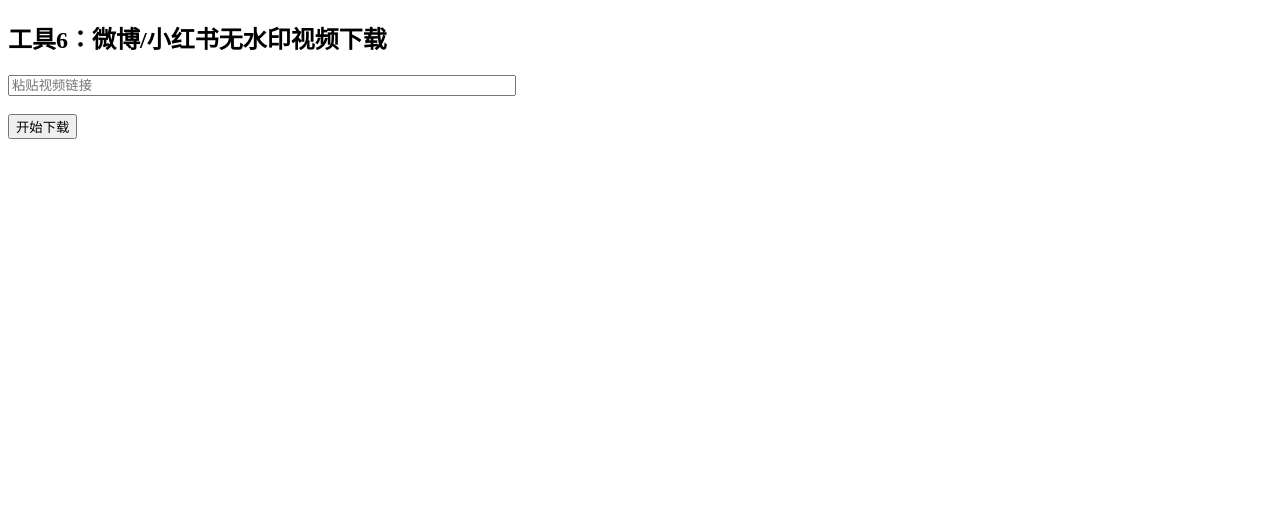
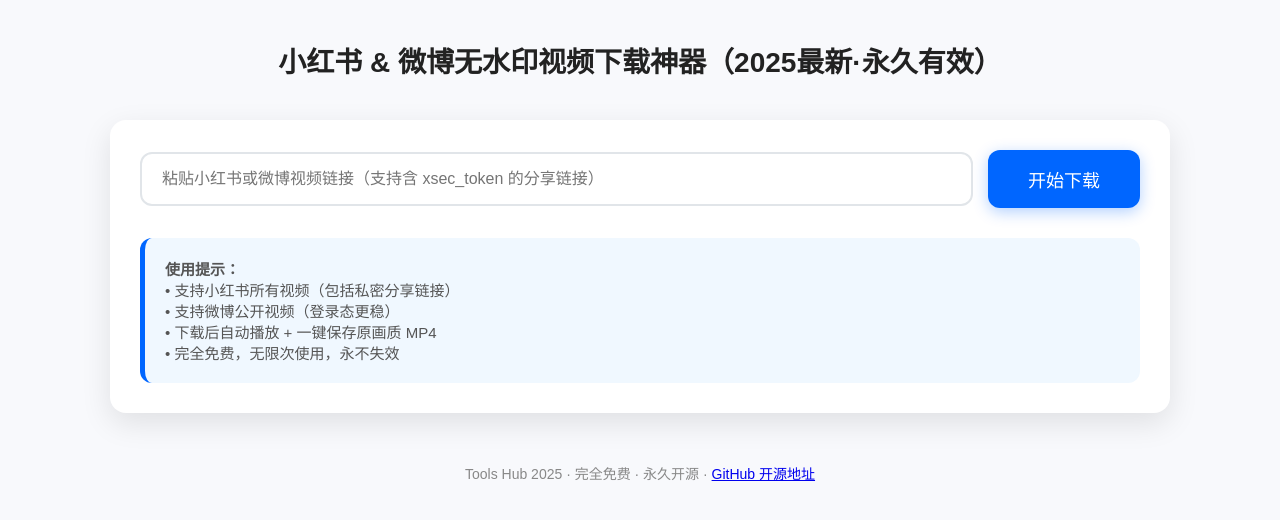
Before and after one commit to HRronaldo/tools-hub-2025, a FastAPI app: page /tool/6 in a window 1280 px wide. Shown: the top 520 px of the page. Run offline with FastAPI, Linux system fonts and the light colour scheme.

Commit message:
阶段性整理，增加 Manual

```diff
--- a/templates/tool6.html
+++ b/templates/tool6.html
@@ -1,37 +1,85 @@
 <!DOCTYPE html>
 <html>
-<head><title>微博/小红书无水印下载</title></head>
+<head>
+    <meta charset="utf-8">
+    <title>工具6：小红书/微博无水印视频下载（免费 · 永久有效）</title>
+    <style>
+        body {font-family:Arial,Helvetica,sans-serif;margin:0;padding:20px;background:#f8f9fc;color:#333;}
+        h1 {text-align:center;color:#222;margin:20px 0 40px;font-size:28px;}
+        .container {max-width:1000px;margin:0 auto;background:white;padding:30px;border-radius:16px;box-shadow:0 10px 30px rgba(0,0,0,0.1);}
+        .input-area {display:flex;gap:15px;margin-bottom:30px;align-items:center;}
+        input {flex:1;padding:16px 20px;font-size:16px;border:2px solid #e1e5e9;border-radius:12px;outline:none;transition:all 0.3s;}
+        input:focus {border-color:#0066ff;box-shadow:0 0 0 4px rgba(0,102,255,0.1);}
+        button {padding:16px 40px;background:#0066ff;color:white;border:none;border-radius:12px;font-size:18px;cursor:pointer;transition:all 0.2s;box-shadow:0 4px 15px rgba(0,102,255,0.3);}
+        button:hover {background:#0055cc;transform:translateY(-2px);}
+        button:active {transform:translateY(0);}
+        .video-container {text-align:center;margin:30px 0;background:#000;border-radius:16px;overflow:hidden;box-shadow:0 10px 30px rgba(0,0,0,0.2);}
+        video {max-width:100%;max-height:70vh;border-radius:16px;}
+        .download-btn {display:inline-block;margin:20px auto;padding:14px 36px;background:#00c853;color:white;border-radius:50px;font-size:18px;text-decoration:none;box-shadow:0 6px 20px rgba(0,200,83,0.4);transition:all 0.3s;}
+        .download-btn:hover {background:#00b140;transform:translateY(-3px);}
+        .tips {background:#f0f8ff;padding:20px;border-radius:12px;border-left:5px solid #0066ff;font-size:15px;color:#555;margin-top:30px;}
+        .footer {text-align:center;margin-top:50px;color:#888;font-size:14px;}
+    </style>
+</head>
 <body>
-<h2>工具6：微博/小红书无水印视频下载</h2>
-<form id="form">
-    <input type="text" id="url" placeholder="粘贴视频链接" style="width:500px"><br><br>
-    <button type="submit">开始下载</button>
-</form>
-<div id="result"></div>
+<h1>小红书 & 微博无水印视频下载神器（2025最新·永久有效）</h1>
+
+<div class="container">
+    <div class="input-area">
+        <input type="text" id="url" placeholder="粘贴小红书或微博视频链接（支持含 xsec_token 的分享链接）" value="">
+        <button onclick="download()">开始下载</button>
+    </div>
+
+    <div id="result"></div>
+
+    <div class="tips">
+        <strong>使用提示：</strong><br>
+        • 支持小红书所有视频（包括私密分享链接）<br>
+        • 支持微博公开视频（登录态更稳）<br>
+        • 下载后自动播放 + 一键保存原画质 MP4<br>
+        • 完全免费，无限次使用，永不失效
+    </div>
+</div>
+
+<div class="footer">
+    Tools Hub 2025 · 完全免费 · 永久开源 ·
+    <a href="https://github.com/HRronaldo/tools-hub-2025" target="_blank">GitHub 开源地址</a>
+</div>
 
 <script>
-document.getElementById('form').onsubmit = async (e) => {
-    e.preventDefault();
-    let url = document.getElementById('url').value;
-    let res = await fetch('/api/download', {
+async function download() {
+    const url = document.getElementById('url').value.trim();
+    if (!url) return alert('请先粘贴视频链接！');
+
+    const result = document.getElementById('result');
+    result.innerHTML = '<p style="text-align:center;color:#666;padding:40px;">解析中，请稍等...</p>';
+
+    const res = await fetch('/api/download', {
         method: 'POST',
         headers: {'Content-Type': 'application/x-www-form-urlencoded'},
         body: new URLSearchParams({'url': url})
     });
-    let data = await res.json();
-    let resultDiv = document.getElementById('result');
-    if(data.success) {
-        resultDiv.innerHTML = `<h3>${data.title}</h3>
-        <video src="${data.file}" controls style="max-width:100%; height:auto;" preload="metadata" onerror="console.error('Video load failed:', this.src); this.nextElementSibling.style.display='block';">
-            您的浏览器不支持视频播放。请直接下载。
-        </video>
-        <p style="color:red; display:none;">视频加载失败（网络/格式问题），请点击下载。</p>
-        <a href="${data.file}" download="${data.title}.mp4" style="display:block; margin-top:10px;">点击下载 MP4</a>`;
-        console.log('Video src:', data.file);  // 调试：浏览器 F12 检查路径
+    const data = await res.json();
+
+    if (data.success) {
+        result.innerHTML = `
+            <div class="video-container">
+                <video src="${data.file}" controls autoplay playsinline>
+                    您的浏览器不支持视频播放
+                </video>
+            </div>
+            <div style="text-align:center;">
+                <a href="${data.file}" download class="download-btn">
+                    点击下载 MP4（原画质）
+                </a>
+            </div>
+            <p style="text-align:center;color:#00c853;font-size:18px;margin-top:20px;">
+                下载成功！文件名：${data.title || '视频'}
+            </p>`;
     } else {
-        resultDiv.innerHTML = `<p style="color:red;">失败：${data.error}</p>`;
+        result.innerHTML = `<p style="color:red;text-align:center;">下载失败：${data.error}</p>`;
     }
-};
+}
 </script>
 </body>
 </html>
```
Also changed, not shown: README initial.md (added, +43 -0 lines), README.md, RTFM/tool-04-markdown-wechat/01-输入-markdown.png (added), RTFM/tool-04-markdown-wechat/02-点击转换.png (added), RTFM/tool-04-markdown-wechat/03-右键查看源代码.png (added), RTFM/tool-04-markdown-wechat/04-粘贴到公众号完美效果.png (added), RTFM/tool-04-markdown-wechat/README.md (added), RTFM/tool-06-video-downloader/01-粘贴链接.png (added), RTFM/tool-06-video-downloader/02-点击开始下载.png (added), RTFM/tool-06-video-downloader/03-视频播放和下载.png (added), RTFM/tool-06-video-downloader/README.md (added), pic_demo/wx.png (added), pic_demo/zfb.png (added), 1 other file.
